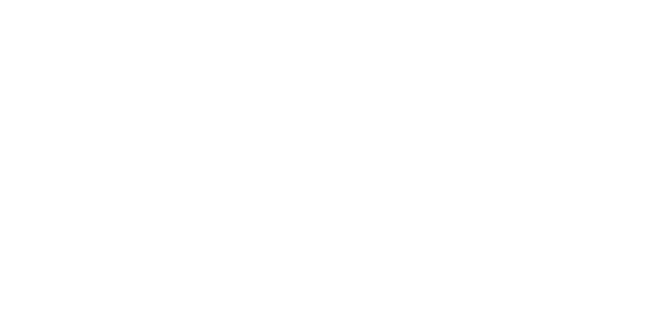
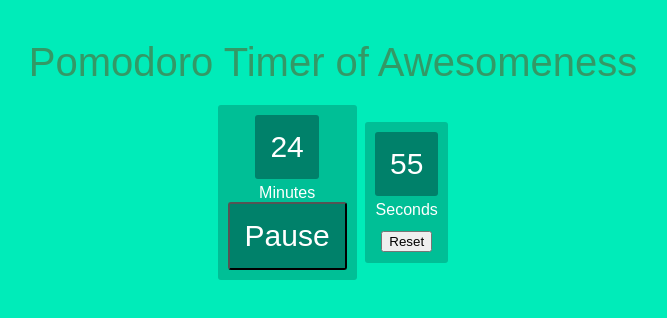
Before and after one commit to justinewalt/pomodoro_hackathon, a website: page index.html in a window 1280 px wide. Shown: the whole page, without its empty margins (307-974 px from the left). Drawn offline with Linux system fonts and the light colour scheme.

Commit message:
did stuff

```diff
--- a/assets/css/style.css
+++ b/assets/css/style.css
@@ -0,0 +1,54 @@
+body{
+    text-align: center;
+    background: #00ECB9;
+  font-family: sans-serif;
+  font-weight: 100;
+}
+
+h1{
+  color: #396;
+  font-weight: 100;
+  font-size: 40px;
+  margin: 40px 0px 20px;
+}
+
+#clockdiv{
+    font-family: sans-serif;
+    color: #fff;
+    display: inline-block;
+    font-weight: 100;
+    text-align: center;
+    font-size: 30px;
+}
+
+#clockdiv > div{
+    padding: 10px;
+    border-radius: 3px;
+    background: #00BF96;
+    display: inline-block;
+}
+
+#clockdiv div > span{
+    padding: 15px;
+    border-radius: 3px;
+    background: #00816A;
+    display: inline-block;
+}
+
+.smalltext{
+    padding-top: 5px;
+    font-size: 16px;
+}
+
+#startPause{
+    font-family: sans-serif;
+    color: #fff;
+    display: inline-block;
+    font-weight: 100;
+    text-align: center;
+    font-size: 30px;
+    padding: 15px;
+    border-radius: 3px;
+    background: #00816A;
+    display: inline-block;
+}
--- a/assets/javascript/main.js
+++ b/assets/javascript/main.js
@@ -1,3 +1,63 @@
-var clock = new FlipClock($('.timer'), {
-// ... your options here
-});
+function getTimeRemaining(endtime) {
+  var t = Date.parse(endtime) - Date.parse(new Date());
+  var seconds = Math.floor((t / 1000) % 60);
+  var minutes = Math.floor((t / 1000 / 60) % 60);
+  var hours = Math.floor((t / (1000 * 60 * 60)) % 24);
+  var days = Math.floor(t / (1000 * 60 * 60 * 24));
+  return {
+    // days and hours not needed at the moment
+    // 'total': t,
+    // 'days': days,
+    // 'hours': hours,
+    'minutes': minutes,
+    'seconds': seconds
+  };
+}
+
+function initializeClock(id, endtime) {
+  var clock = document.getElementById(id);
+  // days and hours not needed at the moment
+  // var daysSpan = clock.querySelector('.days');
+  // var hoursSpan = clock.querySelector('.hours');
+  var minutesSpan = clock.querySelector('.minutes');
+  var secondsSpan = clock.querySelector('.seconds');
+
+  function updateClock() {
+    var t = getTimeRemaining(endtime);
+    // days and hours not needed at the moment
+    // daysSpan.innerHTML = t.days;
+    // hoursSpan.innerHTML = ('0' + t.hours).slice(-2);
+    minutesSpan.innerHTML = ('0' + t.minutes).slice(-2);
+    secondsSpan.innerHTML = ('0' + t.seconds).slice(-2);
+
+    if (t.total <= 0) {
+      clearInterval(timeinterval);
+    }
+  }
+
+  updateClock();
+  var timeinterval = setInterval(updateClock, 1000);
+}
+
+function resetClock (clock, endtime) {
+    endtime = new Date(Date.parse(new Date()) + timeInMinutes*60*1000);
+    new initializeClock('clockdiv', endtime);
+    console.log(clock.value);
+}
+
+function startPause () {
+    document.getElementById("startPause")
+}
+
+function restartTimer () {
+    resetClock ();
+
+}
+
+var clock ;
+var timeInMinutes = 25;
+var currentTime = Date.parse(new Date());
+var deadline = new Date(currentTime + timeInMinutes*60*1000);
+(function(){
+    clock = initializeClock('clockdiv', deadline);
+})();
--- a/index.html
+++ b/index.html
@@ -5,11 +5,33 @@
         <meta charset="UTF-8">
         <meta name="viewport" content="width=device-width, initial-scale=1">
         <link href="assets/css/style.css" rel="stylesheet">
-        <link href="assets/javascript/main.js" rel="script">
     </head>
     <body>
-        <div id="timer">
-
+        <h1>Pomodoro Timer of Awesomeness</h1>
+        <div id="clockdiv">
+        <!--<div>
+            <span class="days"></span>
+            <div class="smalltext">Days</div>
         </div>
+        <div>
+            <span class="hours"></span>
+            <div class="smalltext">Hours</div>
+        </div>-->
+        <div>
+            <div>
+                <span class="minutes"></span>
+                <div class="smalltext">Minutes</div>
+            </div>
+            <div>
+                <button id="startPause" onclick="startPause()">Pause</button>
+            </div>
+        </div>
+        <div>
+            <span class="seconds"></span>
+            <div class="smalltext">Seconds</div>
+            <button id="reset" onclick="restartTimer()">Reset</button>
+        </div>
+        </div>
+    <script type="text/javascript" language="javascript" src="assets/javascript/main.js"></script>
     </body>
 </html>
```
